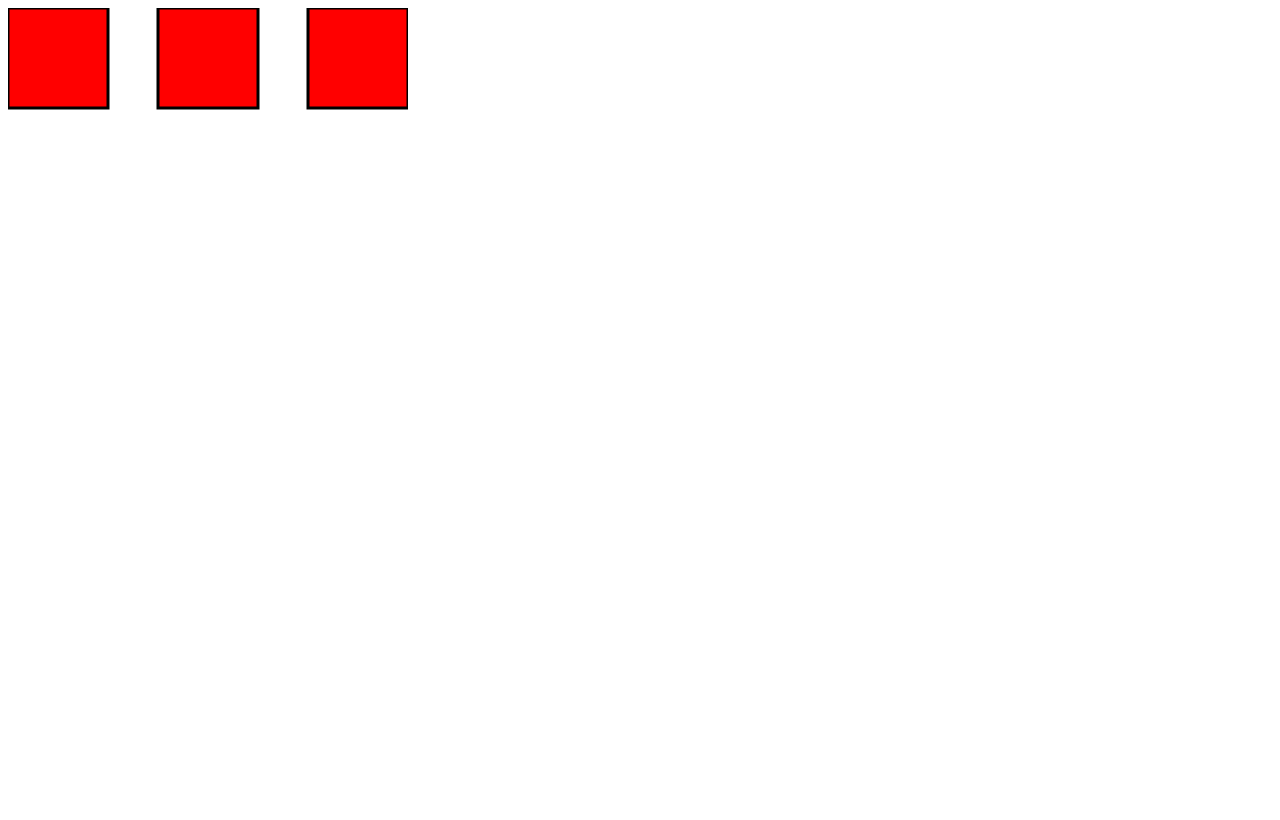
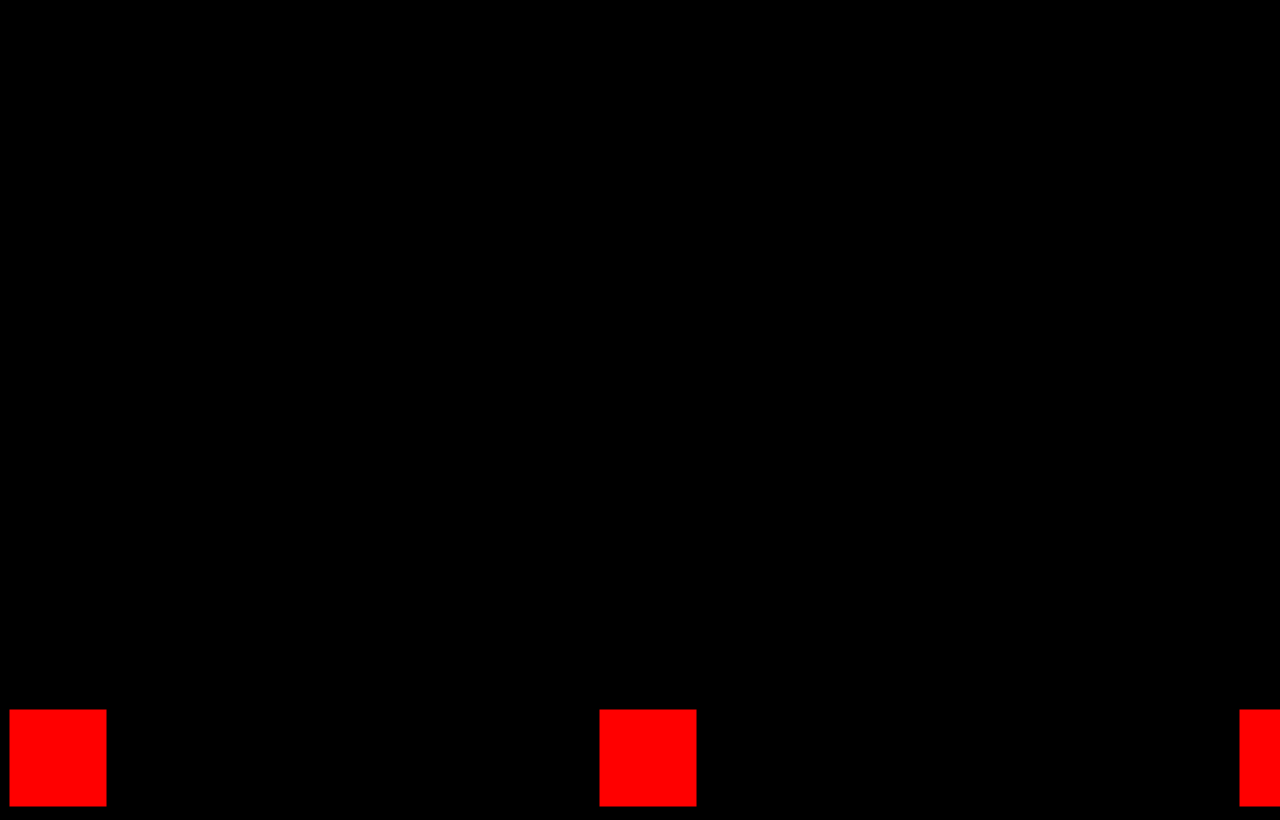
Before and after one commit to Gippies/WarEagleRockets, a plain HTML site: page index.html in a window 1280 px wide. Drawn offline with nearby package versions, Linux system fonts and the light colour scheme.

Commit message:
Setup 3 rectangles to be at the bottom of the screen

```diff
--- a/index.html
+++ b/index.html
@@ -3,12 +3,19 @@
 <head>
     <meta charset="UTF-8">
     <title>War Eagle Rockets</title>
+    <style>
+        body {
+            background-color: black;
+        }
+    </style>
 </head>
-    <body>
-        <svg id="canvas" width="400" height="110">
-            <rect x="0" y="0" width="100" height="100" style="fill:rgb(255,0,0);stroke-width:3;stroke:rgb(0,0,0)" />
-            <rect x="150" y="0" width="100" height="100" style="fill:rgb(255,0,0);stroke-width:3;stroke:rgb(0,0,0)" />
-            <rect x="300" y="0" width="100" height="100" style="fill:rgb(255,0,0);stroke-width:3;stroke:rgb(0,0,0)" />
-        </svg>
-    </body>
+<body>
+    <svg id="canvas" width="10" height="10">
+        <rect id="rect1" x="0" y="0" width="100" height="100" style="fill:rgb(255,0,0);stroke-width:3;stroke:rgb(0,0,0)" />
+        <rect id="rect2" x="150" y="0" width="100" height="100" style="fill:rgb(255,0,0);stroke-width:3;stroke:rgb(0,0,0)" />
+        <rect id="rect3" x="300" y="0" width="100" height="100" style="fill:rgb(255,0,0);stroke-width:3;stroke:rgb(0,0,0)" />
+    </svg>
+</body>
+<script src="https://code.jquery.com/jquery-3.5.1.js" integrity="sha256-QWo7LDvxbWT2tbbQ97B53yJnYU3WhH/C8ycbRAkjPDc=" crossorigin="anonymous"></script>
+<script src="js/script.js"></script>
 </html>
--- /dev/null
+++ b/js/script.js
@@ -0,0 +1,34 @@
+function getClientWidth(){
+    let myWidth = 0;
+    if( typeof window.innerWidth === "number" ) {
+        myWidth = window.innerWidth;//Non-IE
+    } else if( document.documentElement && ( document.documentElement.clientWidth || document.documentElement.clientHeight ) ) {
+        myWidth = document.documentElement.clientWidth;//IE 6+ in 'standards compliant mode'
+    } else if( document.body && ( document.body.clientWidth || document.body.clientHeight ) ) {
+        myWidth = document.body.clientWidth;//IE 4 compatible
+    }
+    return myWidth;
+}
+/*
+    This function returns the height of the available screen real estate that we have
+*/
+function getClientHeight(){
+    let myHeight = 0;
+    if( typeof window.innerHeight === "number" ) {
+        myHeight = window.innerHeight;//Non-IE
+    } else if( document.documentElement && ( document.documentElement.clientWidth || document.documentElement.clientHeight ) ) {
+        myHeight = document.documentElement.clientHeight;//IE 6+ in 'standards compliant mode'
+    } else if( document.body && ( document.body.clientWidth || document.body.clientHeight ) ) {
+        myHeight = document.body.clientHeight;//IE 4 compatible
+    }
+    return myHeight;
+}
+
+let $canvas = $('#canvas');
+$canvas.attr("width", getClientWidth().toString());
+$canvas.attr("height", getClientHeight().toString());
+$('#rect1').attr("y", (getClientHeight() - parseInt($('#rect1').attr("height"))).toString());
+$('#rect2').attr("x", (getClientWidth() / 2 - parseInt($('#rect2').attr("width")) / 2).toString());
+$('#rect2').attr("y", (getClientHeight() - parseInt($('#rect2').attr("height"))).toString());
+$('#rect3').attr("x", (getClientWidth() - parseInt($('#rect3').attr("width")) / 2).toString());
+$('#rect3').attr("y", (getClientHeight() - parseInt($('#rect3').attr("height"))).toString());
```
